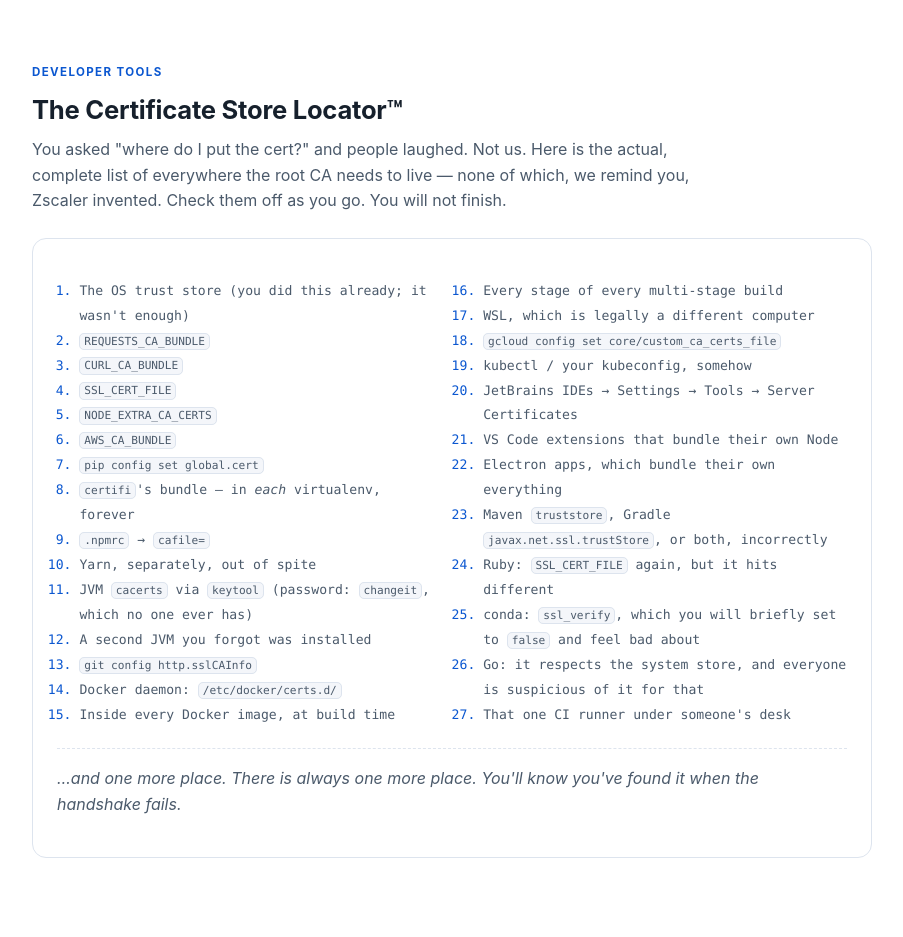
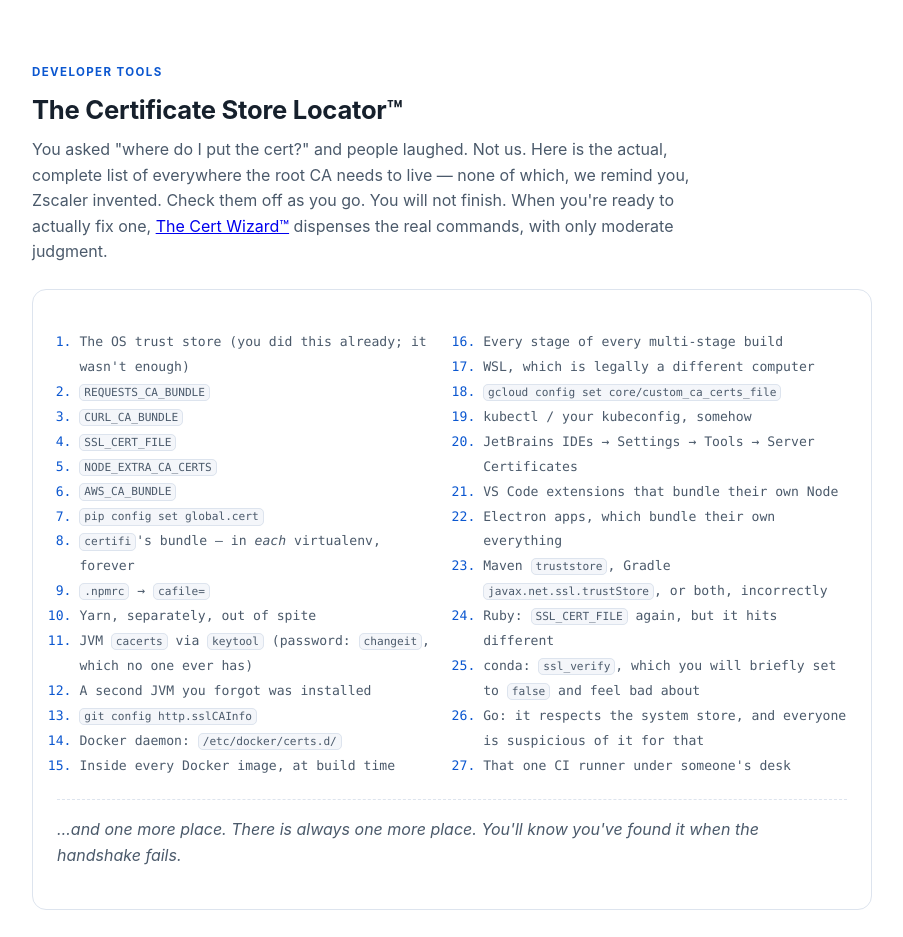
Before and after one commit to zscalersucks/zscaler.sucks, a plain HTML site: page index.html in a window 1280 px wide. Shown: the part 1960-2897 px from the top of the page, without its empty margins (188-1091 px from the left). Drawn offline with Linux system fonts and the light colour scheme.

Commit message:
Link Cert Wizard from the Certificate Store Locator

```diff
--- a/index.html
+++ b/index.html
@@ -357,7 +357,7 @@
   <section id="locator">
     <p class="kicker">Developer Tools</p>
     <h2>The Certificate Store Locator™</h2>
-    <p class="lede">You asked "where do I put the cert?" and people laughed. Not us. Here is the actual, complete list of everywhere the root CA needs to live — none of which, we remind you, Zscaler invented. Check them off as you go. You will not finish.</p>
+    <p class="lede">You asked "where do I put the cert?" and people laughed. Not us. Here is the actual, complete list of everywhere the root CA needs to live — none of which, we remind you, Zscaler invented. Check them off as you go. You will not finish. When you're ready to actually fix one, <a href="/wizard.html">The Cert Wizard™</a> dispenses the real commands, with only moderate judgment.</p>
     <div class="locator">
       <ol>
         <li>The OS trust store (you did this already; it wasn't enough)</li>
```
